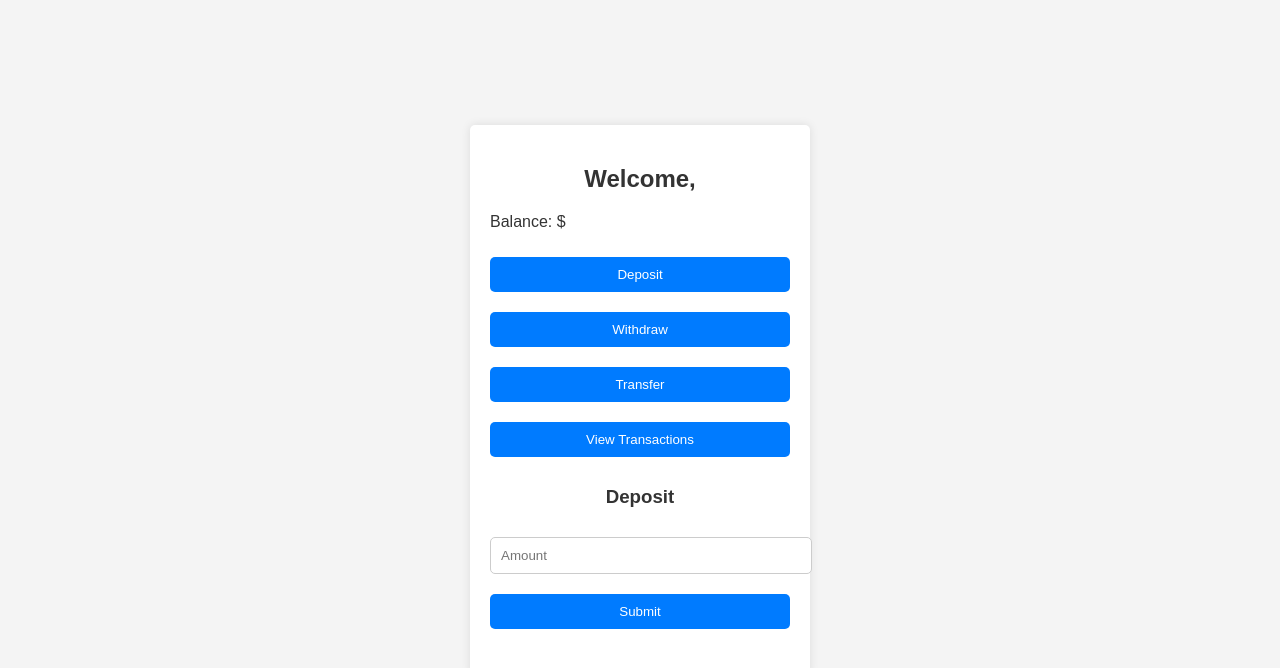
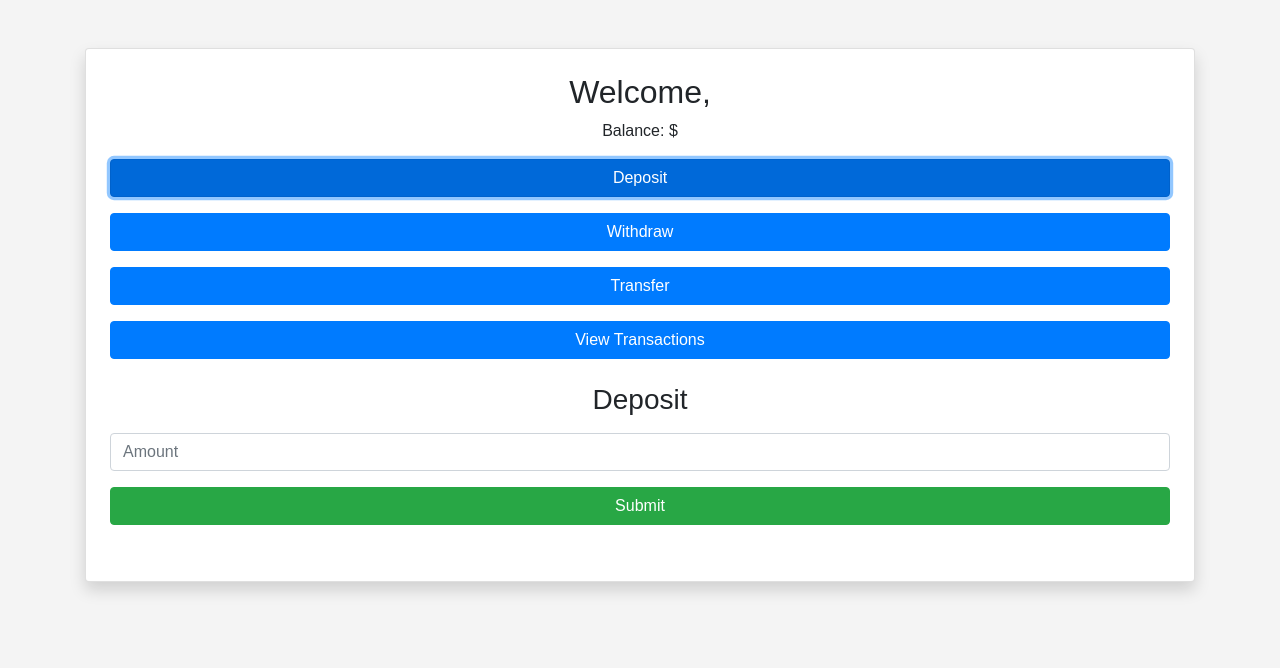
Before and after one commit to Nobita006/Fintech-Backend, a website: page dashboard.html in a window 1280 px wide. Both pictures are taken after a click on the button "Deposit". Drawn offline with nearby package versions, Linux system fonts and the light colour scheme.

Commit message:
Used bootstrap to make it look better

```diff
--- a/dashboard.html
+++ b/dashboard.html
@@ -4,32 +4,41 @@
     <meta charset="UTF-8">
     <meta name="viewport" content="width=device-width, initial-scale=1.0">
     <title>Dashboard - Fintech Platform</title>
+    <link href="https://stackpath.bootstrapcdn.com/bootstrap/4.5.2/css/bootstrap.min.css" rel="stylesheet">
     <link rel="stylesheet" href="styles.css">
 </head>
 <body>
-    <div class="container">
-        <h2>Welcome, <span id="username"></span></h2>
-        <p>Balance: $<span id="balance"></span></p>
-        <button onclick="showDepositForm()">Deposit</button>
-        <button onclick="showWithdrawForm()">Withdraw</button>
-        <button onclick="showTransferForm()">Transfer</button>
-        <button onclick="fetchTransactions()">View Transactions</button>
+    <div class="container mt-5">
+        <div class="card shadow p-4">
+            <h2 class="text-center">Welcome, <span id="username"></span></h2>
+            <p class="text-center">Balance: $<span id="balance"></span></p>
+            <div class="d-flex flex-column align-items-center">
+                <button onclick="showDepositForm()" class="btn btn-primary btn-block mb-2">Deposit</button>
+                <button onclick="showWithdrawForm()" class="btn btn-primary btn-block mb-2">Withdraw</button>
+                <button onclick="showTransferForm()" class="btn btn-primary btn-block mb-2">Transfer</button>
+                <button onclick="fetchTransactions()" class="btn btn-primary btn-block">View Transactions</button>
+            </div>
 
-        <div id="transactionForm" style="display:none;">
-            <h3 id="transactionType"></h3>
-            <form id="transactionForm">
-                <input type="email" id="recipientEmail" placeholder="Recipient Email" style="display: none;">
-                <input type="number" id="amount" placeholder="Amount" required>
-                <button type="submit">Submit</button>
-            </form>
+            <div id="transactionForm" class="mt-4" style="display:none;">
+                <h3 class="text-center" id="transactionType"></h3>
+                <form id="transactionForm">
+                    <div class="form-group">
+                        <input type="email" class="form-control" id="recipientEmail" placeholder="Recipient Email" style="display: none;">
+                    </div>
+                    <div class="form-group">
+                        <input type="number" class="form-control" id="amount" placeholder="Amount" required>
+                    </div>
+                    <button type="submit" class="btn btn-success btn-block">Submit</button>
+                </form>
+            </div>
+
+            <div id="transactionHistory" class="mt-4" style="display:none;">
+                <h3 class="text-center">Transaction History</h3>
+                <ul id="transactionList" class="list-group"></ul>
+            </div>
+
+            <p id="transactionError" class="error mt-3 text-center"></p>
         </div>
-
-        <div id="transactionHistory" style="display:none;">
-            <h3>Transaction History</h3>
-            <ul id="transactionList"></ul>
-        </div>
-
-        <p id="transactionError" class="error"></p>
     </div>
     <script src="scripts.js"></script>
 </body>
--- a/styles.css
+++ b/styles.css
@@ -1,44 +1,8 @@
 body {
     font-family: Arial, sans-serif;
     background-color: #f4f4f4;
-    color: #333;
     margin: 0;
     padding: 0;
-    display: flex;
-    justify-content: center;
-    align-items: center;
-    height: 100vh;
-}
-
-.container {
-    background-color: #fff;
-    padding: 20px;
-    border-radius: 5px;
-    box-shadow: 0 0 10px rgba(0, 0, 0, 0.1);
-    width: 300px;
-}
-
-h2, h3 {
-    text-align: center;
-}
-
-input, button {
-    width: 100%;
-    padding: 10px;
-    margin: 10px 0;
-    border-radius: 5px;
-    border: 1px solid #ccc;
-}
-
-button {
-    background-color: #007bff;
-    color: white;
-    border: none;
-    cursor: pointer;
-}
-
-button:hover {
-    background-color: #0056b3;
 }
 
 .error {
```
Also changed, not shown: index.html (+15 -8 lines).
